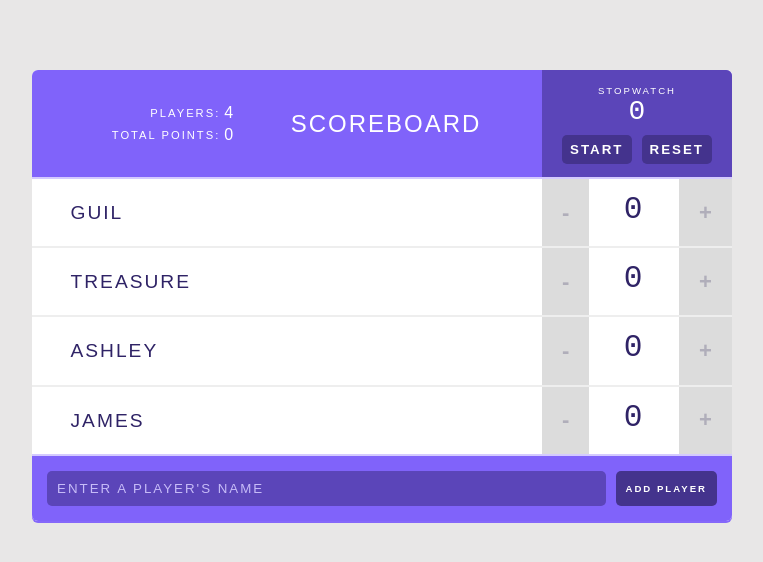
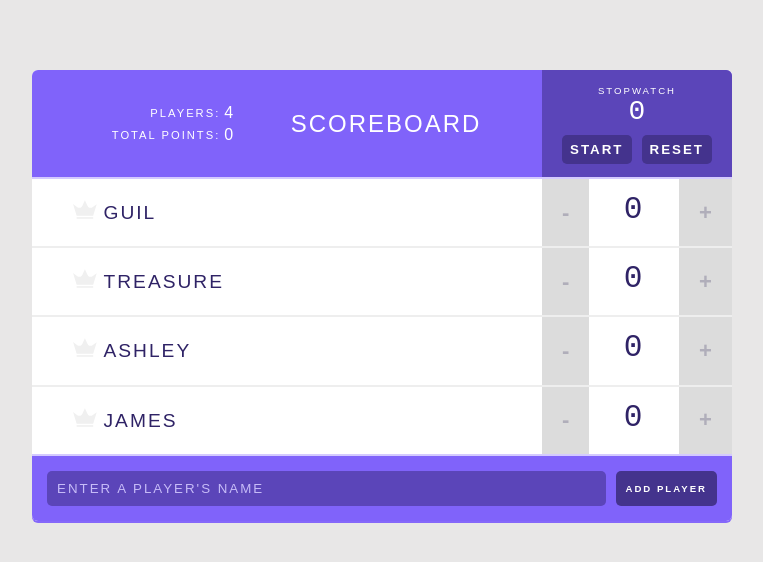
Before and after one commit to umair-farooq-osf/React-Scoreboard, a React (Create React App) app: page / in a window 1280 px wide. Shown: the top 562 px of the page, without its empty margins (258-1021 px from the left). Built offline with nearby package versions, Linux system fonts and the light colour scheme.

Commit message:
React Components: High Score calculator challenge section code

```diff
--- a/src/components/App.js
+++ b/src/components/App.js
@@ -33,9 +33,11 @@
     prevPlayerId = 4;
 
     handleScoreChange = (index, delta) => {
-        this.setState(prevState => ({
-            score: prevState.players[index].score += delta
-        }));
+        this.setState(prevState => {
+            return {
+                score: prevState.players[index].score += delta
+            };
+        });
     }
 
     handleAddPlayer = (name) => {
@@ -58,7 +60,16 @@
         });
     }
 
+    getHighScore = () => {
+        const scores = this.state.players.map(player => player.score);
+        const highScore = Math.max(...scores);
+        return highScore
+            ? highScore
+            : null;
+    }
+
     render() {
+        const highScore = this.getHighScore();
         return (
             <div className="scoreboard">
                 <Header players={this.state.players} />
@@ -73,6 +84,7 @@
                         index={index}
                         changeScore={this.handleScoreChange}
                         removePlayer={this.handleRemovePlayer}
+                        isHighScore={player.score === highScore}
                     />
                 )}
 
--- /dev/null
+++ b/src/components/HighScoreIcon.js
@@ -0,0 +1,18 @@
+import React from 'react';
+import PropTypes from 'prop-types';
+
+const HighScoreIcon = ({ isHighScore }) => {
+    const className = isHighScore ? "is-high-score" : "";
+    return (
+        <svg viewBox="0 0 44 35" className={className}>
+            <path d="M26.7616 10.6207L21.8192 0L16.9973 10.5603C15.3699 14.1207 10.9096 15.2672 7.77534 12.9741L0 7.24138L6.56986 28.8448H37.0685L43.5781 7.72414L35.7425 13.0948C32.6685 15.2672 28.3288 14.0603 26.7616 10.6207Z" transform="translate(0 0.301727)"/>
+            <rect width="30.4986" height="3.07759" transform="translate(6.56987 31.5603)"/>
+        </svg>
+    );
+};
+
+HighScoreIcon.propTypes = {
+    isHighScore: PropTypes.bool.isRequired
+};
+
+export default HighScoreIcon;
--- a/src/components/Player.js
+++ b/src/components/Player.js
@@ -2,6 +2,7 @@
 import PropTypes from 'prop-types';
 
 import Counter from './Counter';
+import HighScoreIcon from './HighScoreIcon';
 
 class Player extends PureComponent {
     static propTypes = {
@@ -10,7 +11,8 @@
         score: PropTypes.number.isRequired,
         index: PropTypes.number.isRequired,
         removePlayer: PropTypes.func.isRequired,
-        changeScore: PropTypes.func.isRequired
+        changeScore: PropTypes.func.isRequired,
+        isHighScore: PropTypes.bool.isRequired
     };
 
     render() {
@@ -20,13 +22,15 @@
             score,
             index,
             removePlayer,
-            changeScore
+            changeScore,
+            isHighScore
         } = this.props;
 
         return (
             <div className="player">
                 <span className="player-name">
                     <button className="remove-player" onClick={() => removePlayer(id)}>✖</button>
+                    <HighScoreIcon isHighScore={isHighScore} />
                     { name }
                 </span>
                 <Counter
```
Also changed, not shown: src/logo.svg (deleted).
